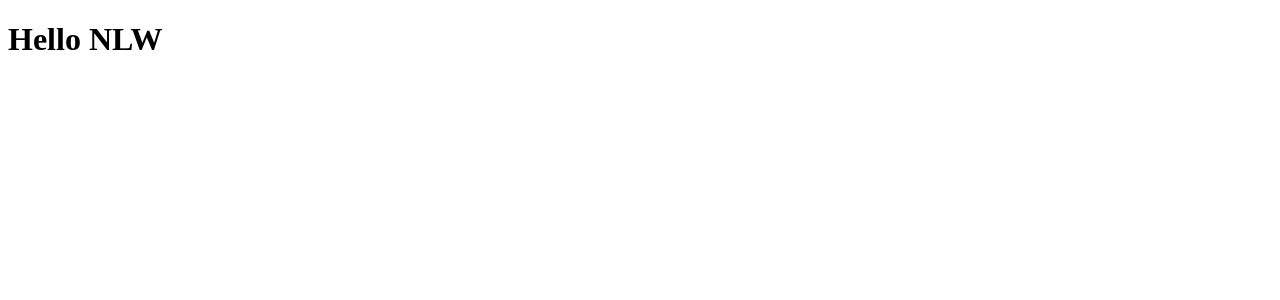
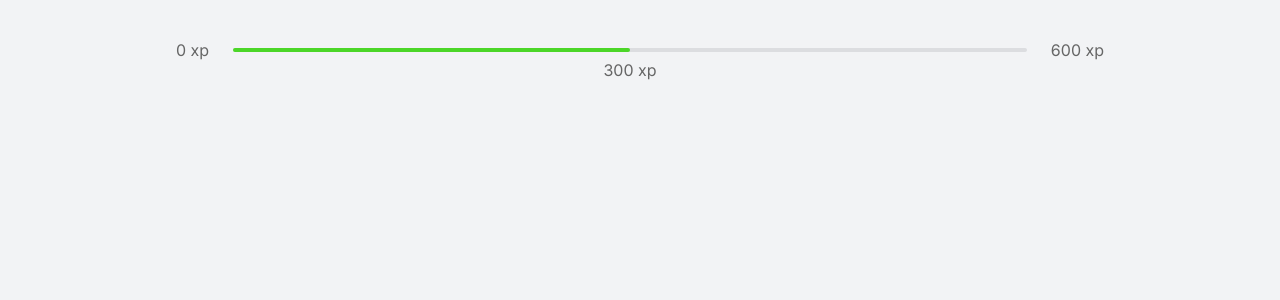
Before and after one commit to gabrielcasag/NextLevelWeek4, a React (Create React App) app: page / in a window 1280 px wide. Shown: the top 300 px of the page. Built offline with nearby package versions, Linux system fonts and the light colour scheme.

Commit message:
quinta tonight

```diff
--- a/public/index.html
+++ b/public/index.html
@@ -4,6 +4,9 @@
     <meta charset="utf-8" />
     <meta name="viewport" content="width=device-width, initial-scale=1" />
 
+
+    <link rel="preconnect" href="https://fonts.gstatic.com">
+    <link href="https://fonts.googleapis.com/css2?family=Inter:wght@400;500;600&family=Rajdhani:wght@600&display=swap" rel="stylesheet">
     <title>React App</title>
   </head>
   <body>
--- a/src/App.tsx
+++ b/src/App.tsx
@@ -1,7 +1,12 @@
+import { ExperienceBar } from './components/ExperienceBar';
+import './styles/global.css';
+
 function App() {
   return (
-  <h1>Hello NLW</h1>
-  );
+    <div className="container">
+    <ExperienceBar />
+    </div>
+    );
 }
 
 export default App;
--- /dev/null
+++ b/src/components/ExperienceBar.tsx
@@ -0,0 +1,15 @@
+export function ExperienceBar() {
+  return (
+    <header className="experience-bar">
+      <span>0 xp</span>
+      <div>
+        <div style={{ width: '50%' }} />
+
+        <span className="current-exp" style={{ left: '50%' }}>
+          300 xp
+        </span>
+      </div>
+      <span>600 xp</span>
+    </header>
+  )
+}
--- a/src/index.tsx
+++ b/src/index.tsx
@@ -1,10 +1,7 @@
-import React from 'react';
 import ReactDOM from 'react-dom';
 import App from './App';
 
 ReactDOM.render(
-  <React.StrictMode>
-    <App />
-  </React.StrictMode>,
+    <App />,
   document.getElementById('root')
 );
--- /dev/null
+++ b/src/styles/global.css
@@ -0,0 +1,89 @@
+:root {
+  --white: #fff;
+  --background: #f2f3f5;
+  --gray-line: #dcdde0;
+  --text: #666666;
+  --text-highlight: #b3b9ff;
+  --title: #2e384d;
+  --red: #e83f5b;
+  --green: #4cd628;
+  --blue: #5965e0;
+  --blue-dark: #4953b8;
+  --blue-twitter: #2aa9e0;
+}
+
+@media(max-width: 1080px) {
+  html {
+    font-size: 93.75%;
+  }
+}
+
+@media(max-width: 720px) {
+  html {
+    font-size: 87.5%;
+  }
+}
+
+* {
+  margin: 0;
+  padding: 0;
+  box-sizing: border-box;
+}
+
+body {
+  background: var(--background);
+  color: var(--text);
+}
+
+body, button, textarea, button {
+  font: 400 1rem "Inter", sans-serif;
+}
+
+button {
+  cursor: pointer;
+}
+
+a {
+  text-decoration: none;
+  color: inherit;
+}
+
+.container {
+  height: 100vh;
+  max-width: 992px;
+  margin: 0 auto;
+  padding: 2.5rem 2rem;
+
+  display: flex;
+  flex-direction: column;
+}
+
+.experience-bar {
+  display: flex;
+  align-items: center;
+}
+
+.experience-bar span {
+  font-size: 1rem;
+}
+
+.experience-bar > div {
+  flex: 1;
+  height: 4px;
+  border-radius: 4px;
+  background: var(--gray-line);
+  margin: 0 1.5rem;
+  position: relative;
+}
+
+.experience-bar > div > div {
+  height: 4px;
+  border-radius: 4px;
+  background: var(--green);
+}
+
+.experience-bar > div .current-exp {
+  position: absolute;
+  top: 12px;
+  transform: translateX(-50%);
+}
```
